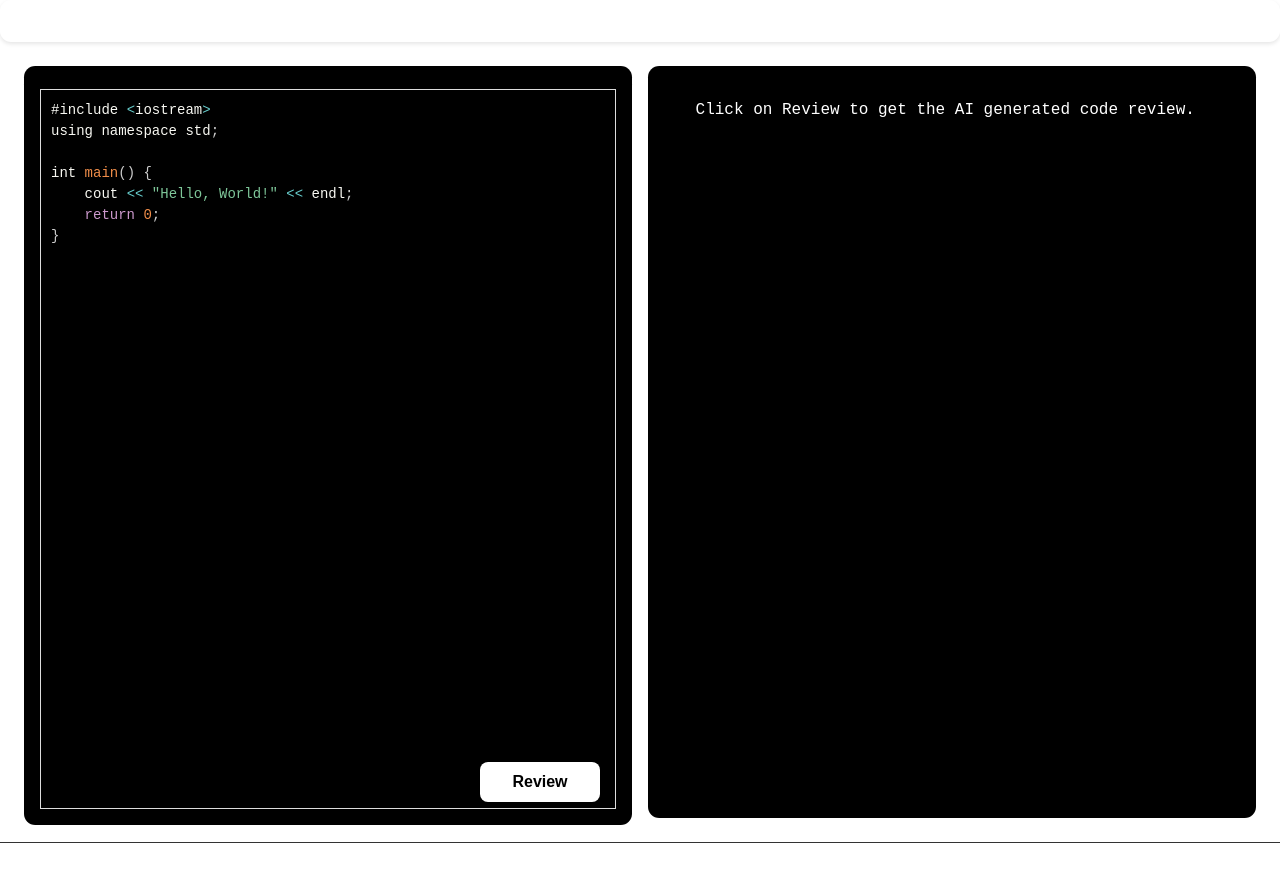
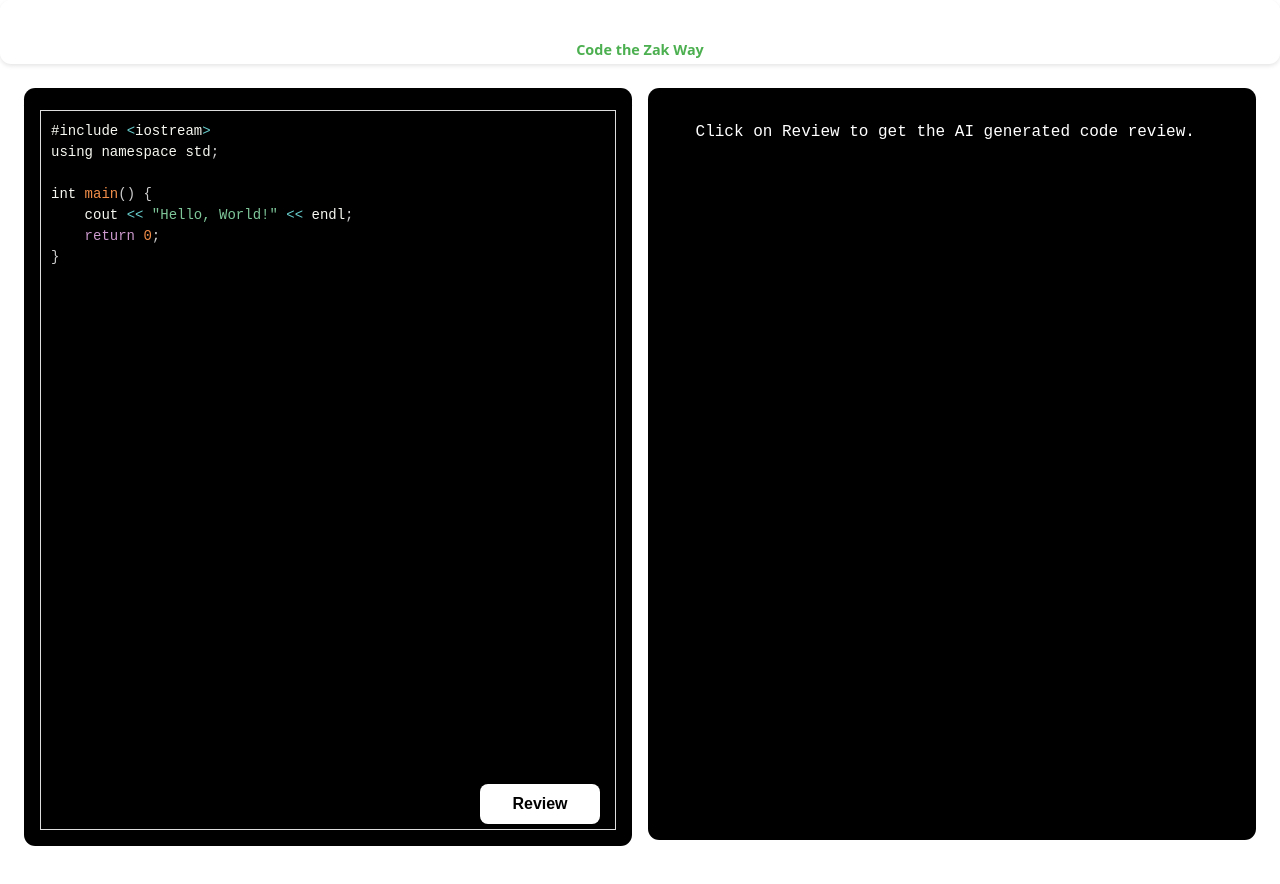
Before and after one commit to Zaki-Mohd/Z_Plus_Plus, a React (Vite) app in the folder FrontEnd/: page / in a window 1280 px wide. Shown: the top 884 px of the page. Built offline with nearby package versions, Linux system fonts and the light colour scheme.

Commit message:
removed Footer styling

```diff
--- a/FrontEnd/src/App.css
+++ b/FrontEnd/src/App.css
@@ -151,3 +151,14 @@ main .left .code {
     margin-top: 0.5rem;
   }
 }
+.slogan {
+  font-size: 0.9rem;
+  color: #4CAF50; /* greenish */
+  margin: 0;
+}
+
+.signature {
+  font-size: 0.8rem;
+  color: #ff4081; /* pinkish */
+  margin: 0;
+}
--- a/FrontEnd/src/App.jsx
+++ b/FrontEnd/src/App.jsx
@@ -42,7 +42,11 @@ int main() {
   return (
     <>
 
-      <header className='head'> Z++ Code Editor </header>
+      <header className='head'> Z++ Code Editor
+         <p className='slogan'>Code the Zak Way </p>
+       {/* <p className='signature'>  Made with <i className="fa-solid fa-heart"></i> by Zaki </p> */}
+
+         </header>
       <main>
         <div className="left">
           <div className="code">
@@ -75,17 +79,17 @@ int main() {
 
         </div>
       </main>
-      <footer className='foot'>
+      {/* <footer className='foot'>
         Code the Zak Way
         <br></br>
-        Made with <i className="fa-solid fa-heart"></i> by Zaki
+        Made with <i className="fa-solid fa-heart"></i> by Zaki */}
 
         {/* <a href="https://vitejs.dev" target="_blank">
           <p>Made by </p>
         <img src={viteLogo} className="logo" alt="Vite logo" />
       </a>  */}
-
-      </footer>
+{/*
+      </footer> */}
 
     </>
   )
```
